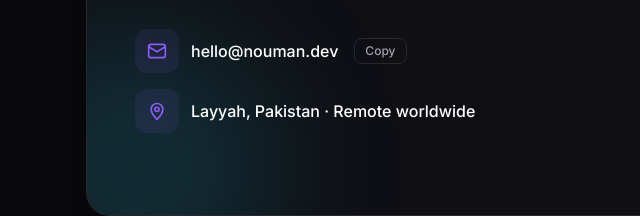
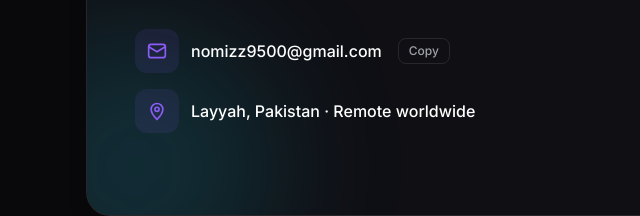
Before and after one commit to nomizzking/Portfolio, a plain HTML site: page index.html in a window 1280 px wide. Shown: the part 6449-6665 px from the top of the page, 2-642 px from the left. Drawn offline with Linux system fonts and the light colour scheme.

Commit message:
email linked

```diff
--- a/index.html
+++ b/index.html
@@ -279,8 +279,8 @@
               <ul class="mt-8 space-y-4">
                 <li class="flex items-center gap-3">
                   <span class="grid h-11 w-11 shrink-0 place-items-center rounded-xl bg-brand-500/10 text-brand-500"><svg class="h-5 w-5" viewBox="0 0 24 24" fill="none" stroke="currentColor" stroke-width="2"><rect x="2" y="4" width="20" height="16" rx="3"/><path d="M2 7l10 6 10-6"/></svg></span>
-                  <a href="mailto:hello@nouman.dev" class="font-medium text-zinc-900 hover:text-brand-500 dark:text-white">hello@nouman.dev</a>
-                  <button data-copy="hello@nouman.dev" class="ml-1 rounded-lg border border-zinc-200 px-2.5 py-1 text-xs font-medium transition hover:border-brand-500 hover:text-brand-500 dark:border-white/10">Copy</button>
+                  <a href="mailto:nomizz9500@gmail.com" class="font-medium text-zinc-900 hover:text-brand-500 dark:text-white">nomizz9500@gmail.com</a>
+                  <button data-copy="nomizz9500@gmail.com" class="ml-1 rounded-lg border border-zinc-200 px-2.5 py-1 text-xs font-medium transition hover:border-brand-500 hover:text-brand-500 dark:border-white/10">Copy</button>
                 </li>
                 <li class="flex items-center gap-3">
                   <span class="grid h-11 w-11 shrink-0 place-items-center rounded-xl bg-brand-500/10 text-brand-500"><svg class="h-5 w-5" viewBox="0 0 24 24" fill="none" stroke="currentColor" stroke-width="2"><path d="M12 22s7-6.3 7-12a7 7 0 1 0-14 0c0 5.7 7 12 7 12z"/><circle cx="12" cy="10" r="2.5"/></svg></span>
```
